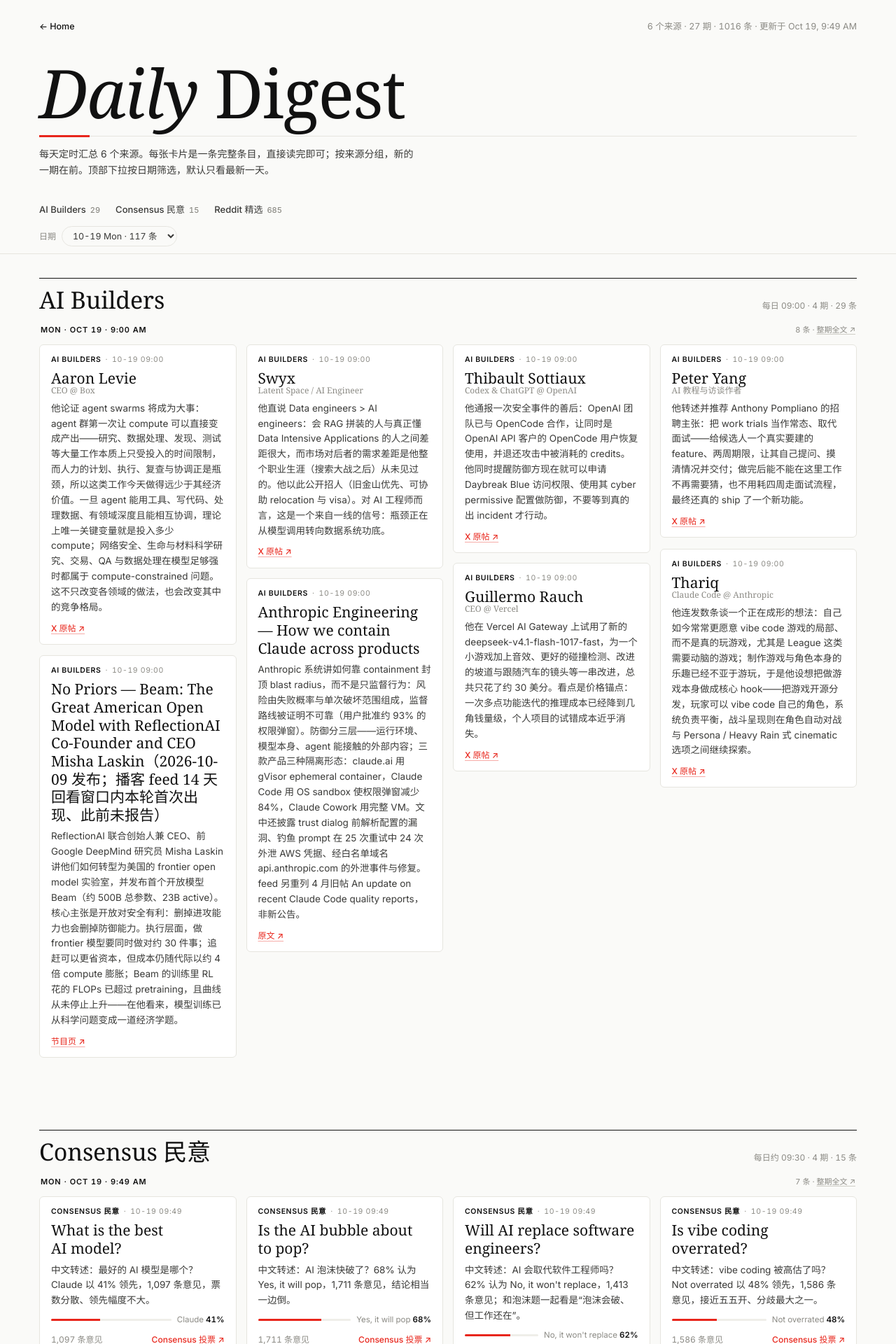
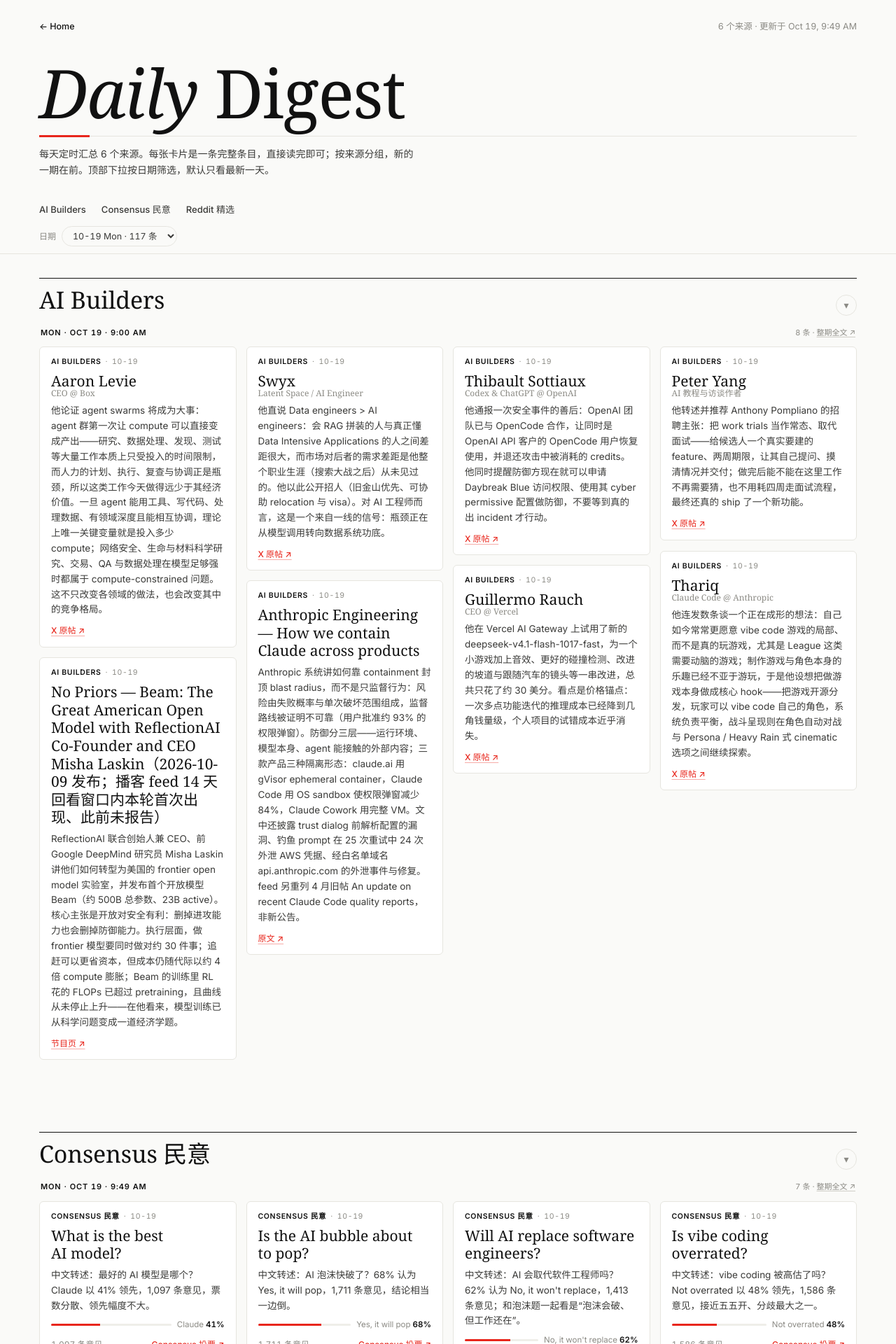
Before and after one commit to cptidiot/mzhao.me, a Jekyll site: the page built from digest/index.html, in a window 1280 px wide. Shown: the top 1920 px of the page at 70% size. Built offline with Jekyll 4.4.1, drawn with Linux system fonts in a browser that asks for light colours; some web fonts are replaced; some of the changed text lies outside the part shown.

Commit message:
Digest: collapsible sections, real post times, drop cumulative stats

```diff
--- a/digest/index.html
+++ b/digest/index.html
@@ -153,6 +153,15 @@
   font-size: clamp(26px, 3.4vw, 34px); line-height: 1.1; color: var(--ink); letter-spacing: -.005em;
 }
 .sec-meta { margin: 0; font-size: 12px; color: var(--muted); font-variant-numeric: tabular-nums; }
+.sec-toggle {
+  flex: none; width: 30px; height: 30px; padding: 0;
+  background: none; border: 1px solid var(--line); border-radius: 999px;
+  font-size: 14px; line-height: 1; color: var(--muted); cursor: pointer;
+  transition: transform .18s ease, color .15s ease, border-color .15s ease;
+}
+.sec-toggle:hover { color: var(--ink); border-color: var(--line-hover); }
+.sec.collapsed .sec-toggle { transform: rotate(-90deg); }
+.sec.collapsed .sec-body { display: none; }
 
 /* ── Masonry grid ─────────────────────────── */
 .grid {
@@ -253,7 +262,7 @@
   <div class="wrap">
     <div class="topbar">
       <a href="/">← Home</a>
-      <span class="stats">6 个来源 · {{ site.digests | size }} 期 · {{ total_items }} 条 · 更新于 {{ latest.date | date: "%b %-d, %-I:%M %p" }}</span>
+      <span class="stats">6 个来源 · 更新于 {{ latest.date | date: "%b %-d, %-I:%M %p" }}</span>
     </div>
     <h1><em>Daily</em> Digest</h1>
     <div class="rule" role="presentation"></div>
@@ -275,7 +284,7 @@
       {% when "duan" %}{% assign sname = "段永平晚报" %}
       {% when "reddit" %}{% assign sname = "Reddit 精选" %}
     {% endcase %}
-    <a href="#sec-{{ sid }}" data-navsec="sec-{{ sid }}">{{ sname }} <span>{{ sec_items }}</span></a>
+    <a href="#sec-{{ sid }}" data-navsec="sec-{{ sid }}">{{ sname }}</a>
     {% endfor %}
   </nav>
   <div class="filterbar wrap" role="group" aria-label="按日期筛选">
@@ -308,14 +317,15 @@
   <section id="sec-{{ sid }}" class="sec">
     <header class="sec-head">
       <h2>{{ sname }}</h2>
-      <p class="sec-meta">{{ ssched }} · {{ docs | size }} 期 · {{ sec_items }} 条</p>
+      <button class="sec-toggle" type="button" aria-expanded="true" aria-label="折叠或展开本栏目">▾</button>
     </header>
+    <div class="sec-body">
     {% for doc in docs %}
     <div class="issue" data-date="{{ doc.date | date: "%Y-%m-%d" }}"><b>{{ doc.date | date: "%a · %b %d · %-I:%M %p" | upcase }}</b><span>{{ doc.items | size }} 条 · <a href="{{ doc.url }}">整期全文 ↗</a></span></div>
     <div class="grid" data-masonry>
       {% for item in doc.items %}
       <article class="card" data-date="{{ doc.date | date: "%Y-%m-%d" }}">
-        <p class="card-tag"><span class="src">{{ doc.section_name }}</span><span>·</span><time datetime="{{ doc.date | date_to_xmlschema }}">{{ doc.date | date: "%m-%d %H:%M" }}</time></p>
+        <p class="card-tag"><span class="src">{{ doc.section_name }}</span><span>·</span>{% if item.time %}<time>{{ item.time | escape }}</time>{% else %}<time datetime="{{ doc.date | date_to_xmlschema }}">{{ doc.date | date: "%m-%d" }}</time>{% endif %}</p>
         <h3 class="card-title">{{ item.title | escape }}{% if item.role %}<span class="card-role">{{ item.role | escape }}</span>{% endif %}</h3>
         <p class="card-body">{{ item.summary | escape }}</p>
         {% if item.poll %}<div class="poll"><span class="poll-track"><i style="--p:{{ item.poll }}%"></i></span><span>{{ item.poll_label | escape }} <b>{{ item.poll }}%</b></span></div>{% endif %}
@@ -324,6 +334,7 @@
       {% endfor %}
     </div>
     {% endfor %}
+    </div>
   </section>
   {% endfor %}
 </main>
```
Also changed, not shown: other parts of digest/index.html (+18 -0 lines).
